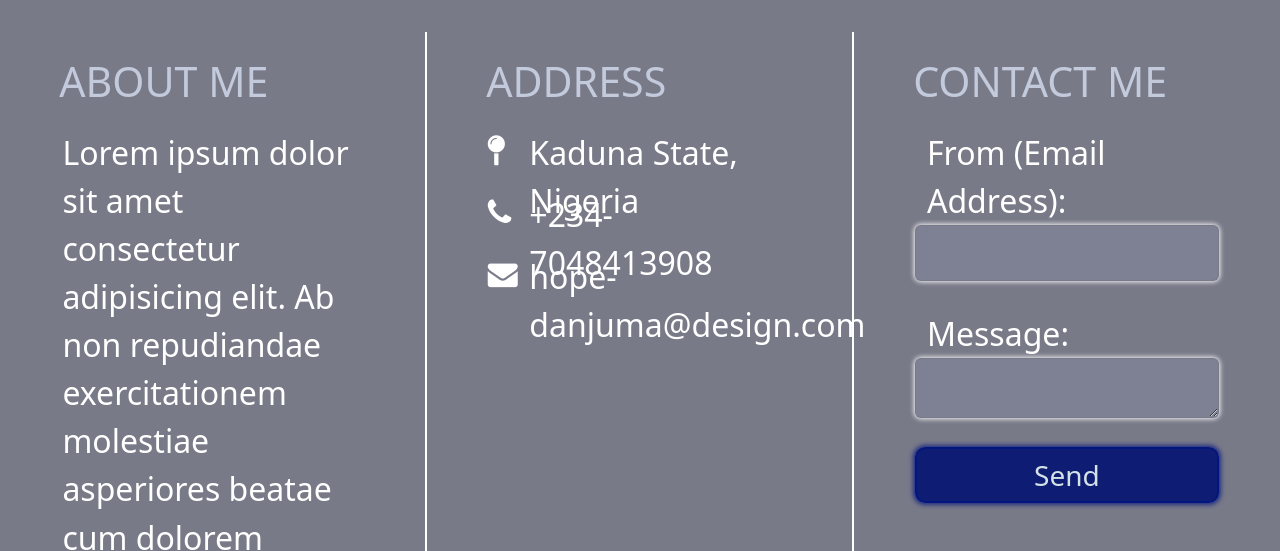
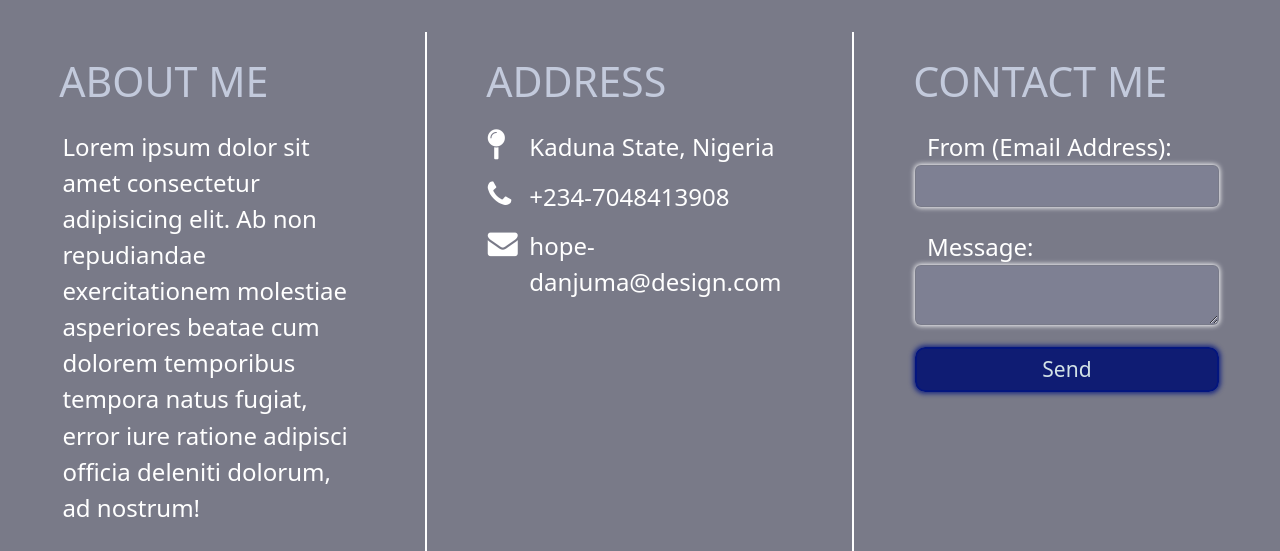
Before and after one commit to CreativeJoe2010/Portfolio-Project, a plain HTML site: page index.html in a window 1280 px wide. Shown: the part 4630-5181 px from the top of the page. Drawn offline with nearby package versions, Linux system fonts and the light colour scheme; a web font is replaced by a local one.

Commit message:
Update styles.css

```diff
--- a/styles.css
+++ b/styles.css
@@ -975,7 +975,7 @@ footer {
     flex-direction: column;
     padding: 2% 3%;
     gap: 1.25ch;
-    font-size: 28px !important;
+    font-size: 21px !important;
 }
 
 .contact-me {
```
